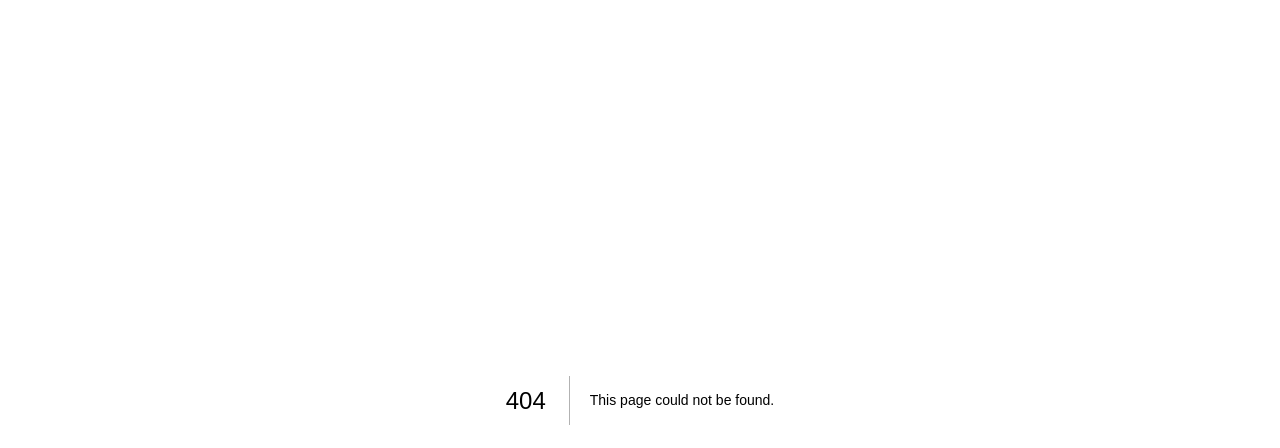
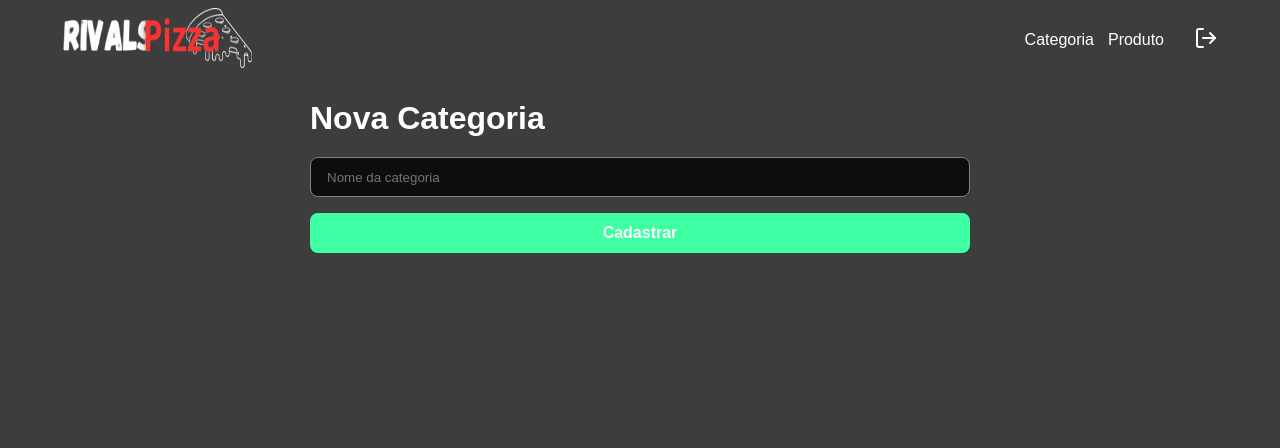
Before and after one commit to gabrielglasser/Rivals-Pizza, a Next.js app in the folder frontend/: page /dashboard/category in a window 1280 px wide. Before the commit this address had no page. Shown: the top 448 px of the page. Built offline with nearby package versions, Linux system fonts and the light colour scheme.

Commit message:
Página categorias

```diff
--- /dev/null
+++ b/frontend/src/app/dashboard/category/page.tsx
@@ -0,0 +1,33 @@
+import styles from "./styles.module.scss";
+import { Button } from "../components/button";
+import { api } from "@/services/api";
+
+export default function Category() {
+
+    async function handleRegisterCategory(formData: FormData) {
+      "use server";
+
+
+    }
+
+
+  return (
+    <main className={styles.container}>
+      <h1>Nova Categoria</h1>
+
+      <form className={styles.form}
+      action={handleRegisterCategory}>
+        <input
+          type="text"
+          name="name"
+          placeholder="Nome da categoria"
+          required
+          className={styles.input}
+        />
+
+        <Button name="Cadastrar" />
+
+      </form>
+    </main>
+  );
+}
--- /dev/null
+++ b/frontend/src/app/dashboard/category/styles.module.scss
@@ -0,0 +1,29 @@
+.container{
+    max-width: 700px;
+    margin: 20px auto;
+    padding: 0 20px;
+
+    display: flex;
+    flex-direction: column;
+
+    h1{
+        color: var(--white);
+    }
+}
+
+.form{
+    display: flex;
+    flex-direction: column;
+    margin: 20px 0;
+    gap: 16px;
+}
+
+.input{
+    height: 40px;
+    border: 0;
+    background-color: var(--dark-900);
+    border-radius: 8px;
+    padding: 0 16px;
+    color: var(--white);
+    border: 1px solid var(--gray);
+}
--- /dev/null
+++ b/frontend/src/app/dashboard/components/button/index.tsx
@@ -0,0 +1,17 @@
+"use client";
+import styles from "./styles.module.scss";
+import { useFormStatus } from "react-dom";
+
+interface Props {
+  name: string;
+}
+
+export function Button({ name }: Props) {
+  const { pending } = useFormStatus();
+
+  return (
+    <button type="submit" disabled={pending} className={styles.button}>
+      {pending ? "Carregando..." : name}
+    </button>
+  );
+}
--- /dev/null
+++ b/frontend/src/app/dashboard/components/button/styles.module.scss
@@ -0,0 +1,9 @@
+.button{
+    height: 40px;
+    border-radius: 8px;
+    border: 0;
+    background-color: var(--green-900);
+    color: var(--white);
+    font-weight: bold;
+    font-size: 16px;
+}
```
Also changed, not shown: frontend/src/app/dashboard/product/page.tsx (added, +7 -0 lines).
